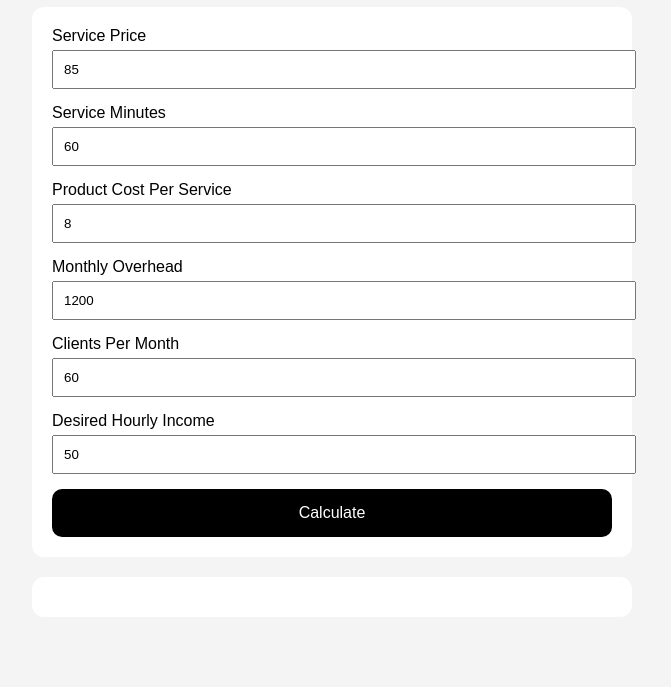
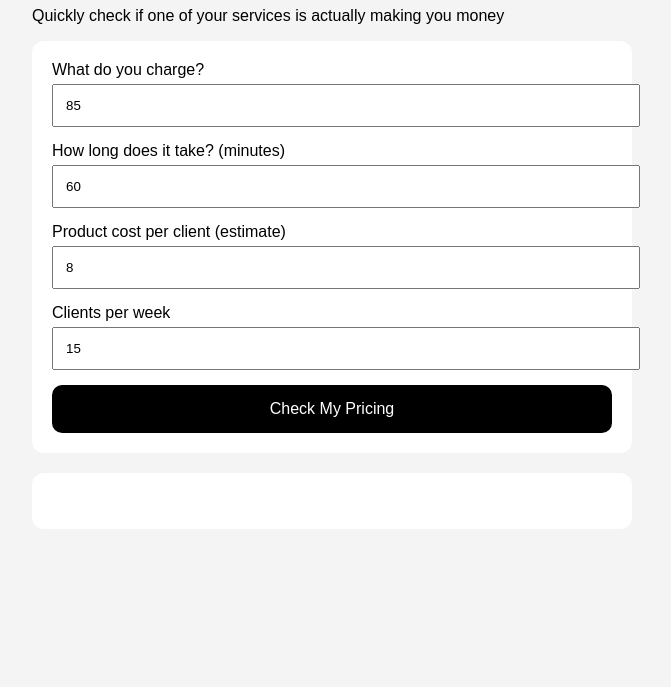
Before and after one commit to suhailchandihok/EsthYes, a plain HTML site: page index.html in a window 1280 px wide. Shown: the part 113-800 px from the top of the page, without its empty margins (308-979 px from the left). Drawn offline with Linux system fonts and the light colour scheme.

Commit message:
Update index.html

```diff
--- a/index.html
+++ b/index.html
@@ -1,14 +1,14 @@
 <!DOCTYPE html>
 <html>
 <head>
-  <title>Pricing Reality Check</title>
+  <title>Are You Undercharging?</title>
   <style>
     body {
       font-family: Arial;
       background: #f4f4f4;
-      padding: 40px;
       max-width: 600px;
       margin: auto;
+      padding: 40px;
     }
     .card {
       background: white;
@@ -18,7 +18,7 @@
     }
     input {
       width: 100%;
-      padding: 10px;
+      padding: 12px;
       margin-top: 5px;
       margin-bottom: 15px;
     }
@@ -34,66 +34,83 @@
     .result {
       font-size: 20px;
       font-weight: bold;
+      margin-bottom: 10px;
     }
   </style>
 </head>
 
 <body>
 
-<h1>Pricing Reality Check</h1>
+<h1>Are You Undercharging?</h1>
+<p>Quickly check if one of your services is actually making you money</p>
 
 <div class="card">
-  <label>Service Price</label>
+  <label>What do you charge?</label>
   <input id="price" value="85">
 
-  <label>Service Minutes</label>
+  <label>How long does it take? (minutes)</label>
   <input id="minutes" value="60">
 
-  <label>Product Cost Per Service</label>
+  <label>Product cost per client (estimate)</label>
   <input id="product" value="8">
 
-  <label>Monthly Overhead</label>
-  <input id="overhead" value="1200">
+  <label>Clients per week</label>
+  <input id="clients" value="15">
 
-  <label>Clients Per Month</label>
-  <input id="clients" value="60">
-
-  <label>Desired Hourly Income</label>
-  <input id="hourly" value="50">
-
-  <button onclick="calculate()">Calculate</button>
+  <button onclick="calc()">Check My Pricing</button>
 </div>
 
 <div class="card">
-  <div class="result" id="minPrice"></div>
-  <div class="result" id="recommended"></div>
-  <div class="result" id="hourlyReal"></div>
+  <div class="result" id="real"></div>
+  <div class="result" id="market"></div>
+  <div class="result" id="gap"></div>
+  <p id="insight"></p>
 </div>
 
 <script>
-function calculate() {
-  let price = Number(document.getElementById("price").value);
-  let minutes = Number(document.getElementById("minutes").value);
-  let product = Number(document.getElementById("product").value);
-  let overhead = Number(document.getElementById("overhead").value);
-  let clients = Number(document.getElementById("clients").value);
-  let hourly = Number(document.getElementById("hourly").value);
+function calc() {
+  let price = Number(price.value);
+  let minutes = Number(minutes.value);
+  let product = Number(product.value);
+  let weeklyClients = Number(clients.value);
 
-  let overheadPer = overhead / clients;
+  let monthlyClients = weeklyClients * 4;
+  let overhead = 1200; // fixed assumption
+
+  let overheadPer = overhead / monthlyClients;
   let hours = minutes / 60;
 
-  let minPrice = product + overheadPer;
-  let recommended = minPrice + (hourly * hours);
-  let realHourly = (price - minPrice) / hours;
+  let cost = product + overheadPer;
 
-  document.getElementById("minPrice").innerText =
-    "Minimum Price: $" + minPrice.toFixed(2);
+  let baseHourly = 50;
+  let buffer = 1.3;
 
-  document.getElementById("recommended").innerText =
-    "Recommended Price: $" + recommended.toFixed(2);
+  let recommended = cost + (baseHourly * hours * buffer);
 
-  document.getElementById("hourlyReal").innerText =
-    "Your Real Hourly: $" + realHourly.toFixed(2);
+  let realHourly = (price - cost) / hours;
+  let adjustedHourly = realHourly * 0.75;
+
+  let low = Math.round(recommended);
+  let high = Math.round(recommended * 1.15);
+
+  let gap = Math.round(low - price);
+
+  document.getElementById("real").innerText =
+    "You’re likely earning about $" + adjustedHourly.toFixed(0) + "/hr";
+
+  document.getElementById("market").innerText =
+    "Similar services are often priced around $" + low + "–$" + high;
+
+  if (gap > 0) {
+    document.getElementById("gap").innerText =
+      "You may be undercharging by about $" + gap + " per service";
+  } else {
+    document.getElementById("gap").innerText =
+      "Your pricing is within a strong range";
+  }
+
+  document.getElementById("insight").innerText =
+    "This estimate includes product cost, business overhead, and real-world scheduling gaps.";
 }
 </script>
 
```
